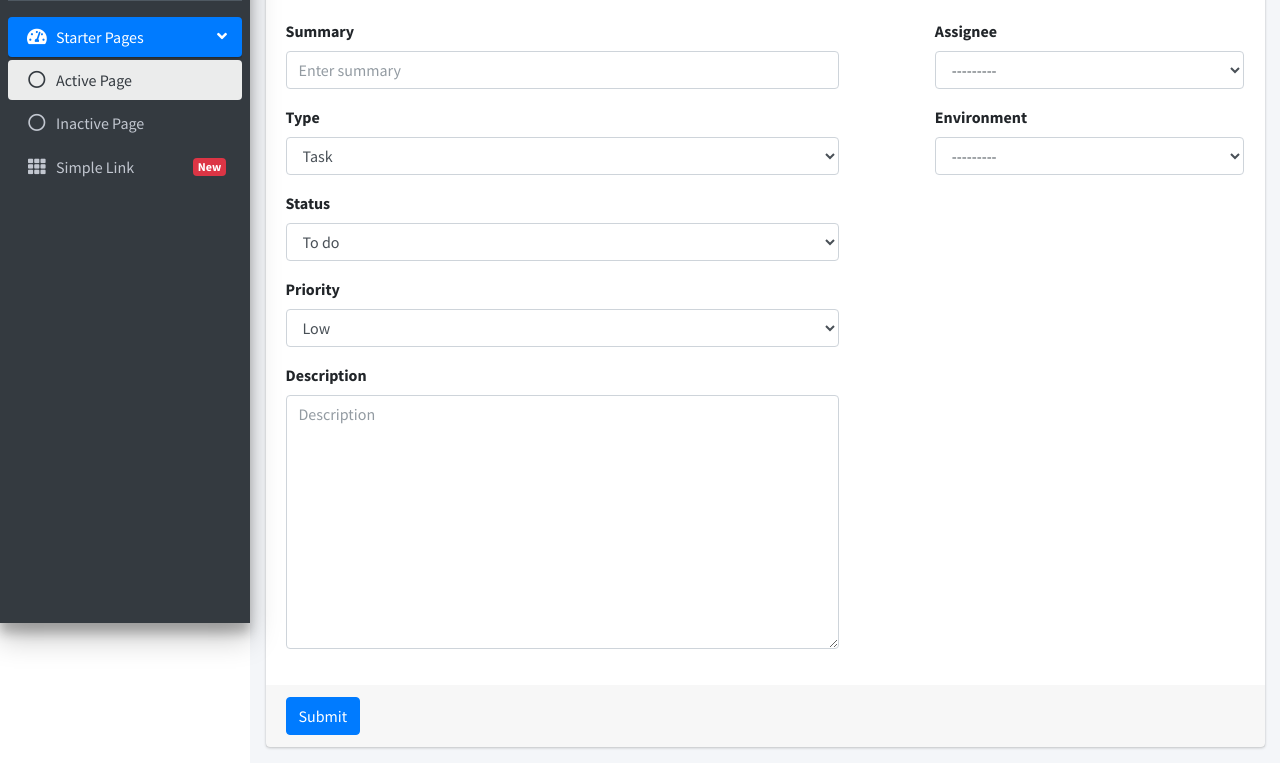
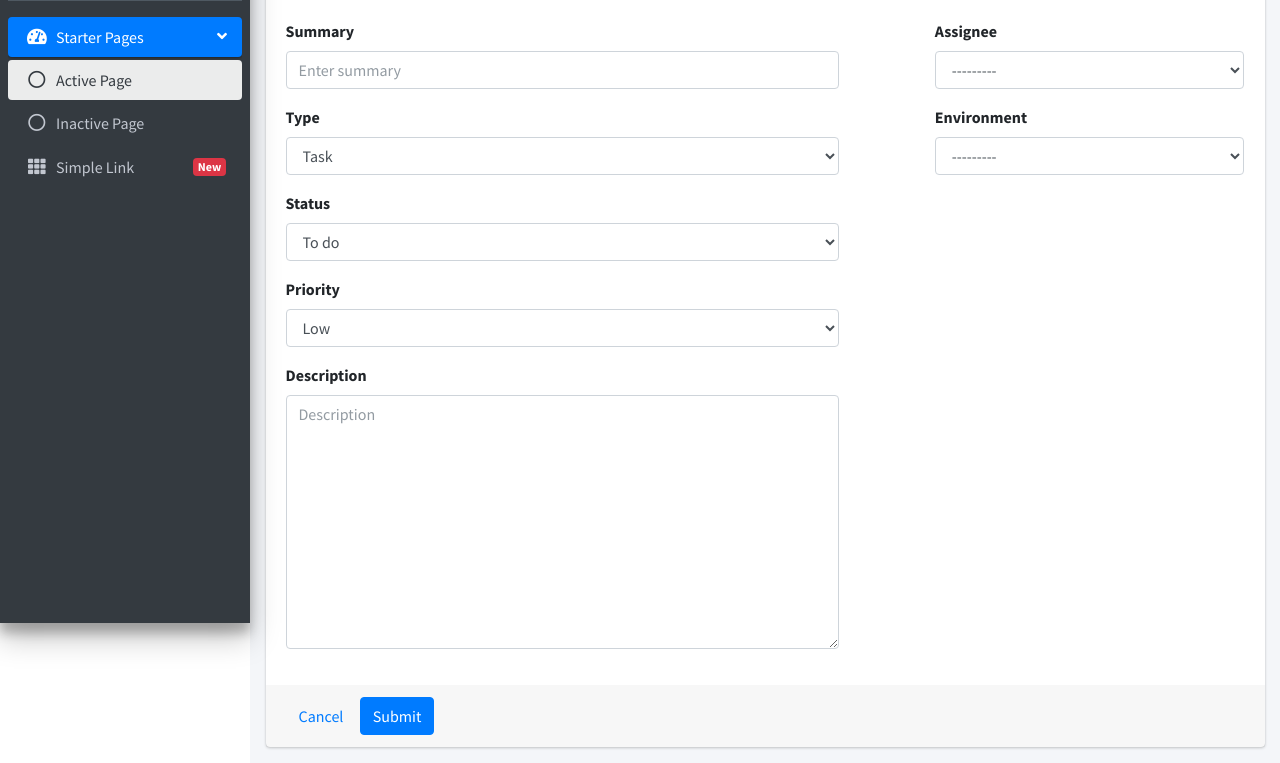
Before and after one commit to efefre/issue_tracker, a Django app: template issue_tracker_root/templates/issues/add_issue.html in a window 1280 px wide. Shown: the part 177-940 px from the top of the page. Run offline with Django 3.2, Linux system fonts and the light colour scheme; the template is opened without the code that fills it: values that come from a table or form of the project are taken from there, others are empty; some libraries are stand-ins or nearby versions.

Commit message:
Add link: cancel in add_issue.html

```diff
--- a/issue_tracker_root/templates/issues/add_issue.html
+++ b/issue_tracker_root/templates/issues/add_issue.html
@@ -88,6 +88,7 @@
                             <!-- /.card-body -->
 
                             <div class="card-footer">
+                                <a href="{% url 'issues:project-detail' slug=project.slug %}" class="pull-right btn btn-link">Cancel</a>
                                 <button type="submit" class="btn btn-primary">Submit</button>
                             </div>
                         </form>
```
